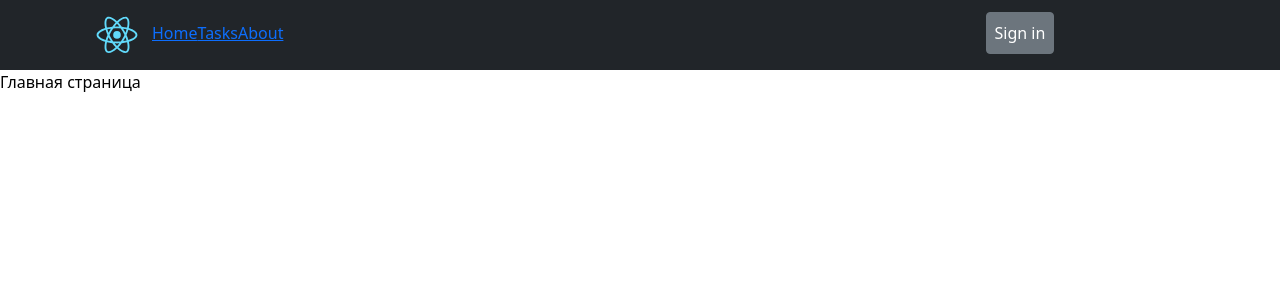
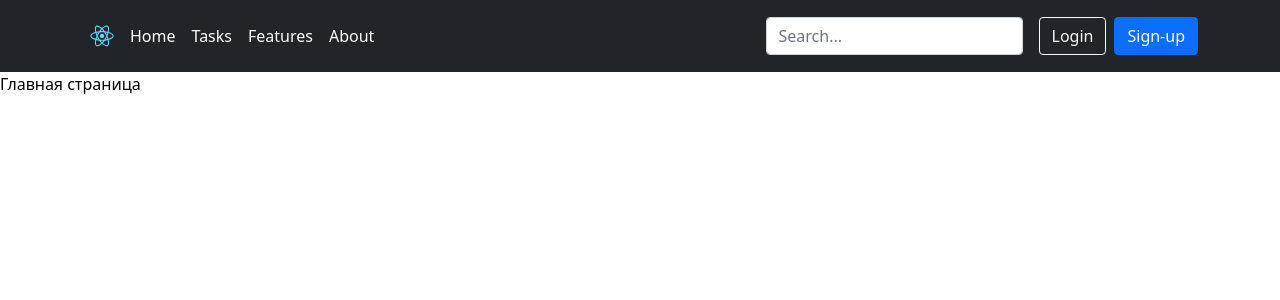
Before and after one commit to endoresur/ToDoList, a React (Create React App) app in the folder frontend/: page /main in a window 1280 px wide. Shown: the top 300 px of the page. Built offline with nearby package versions, Linux system fonts and the light colour scheme.

Commit message:
Redesign header

```diff
--- a/frontend/src/UI/Header.jsx
+++ b/frontend/src/UI/Header.jsx
@@ -1,32 +1,44 @@
-import logo from './../logo.svg';
-import React from "react";
-import 'bootstrap/dist/css/bootstrap.min.css';
-import {Navbar, Nav, Button} from "reactstrap";
+import React from 'react';
+import logo from "../logo.svg";
 import {Link} from "react-router-dom";
+import {Input} from "reactstrap";
 
-class Header extends React.Component {
+const Header = () => {
+    return (
+        <div>
+            <header className="p-3 bg-dark text-white">
+                <div className="container">
+                    <div
+                        className="d-flex flex-wrap align-items-center justify-content-center justify-content-lg-start">
+                        <a href="/" className="d-flex align-items-center mb-2 mb-lg-0 text-white text-decoration-none">
+                            <img src={logo} alt="logo" height={32} width={40}/>
+                        </a>
 
-    render() {
-        return (
-            <Navbar className={"p-0 w-100"}>
-                <Nav className={"bg-dark w-100"}>
-                    <div className={"container w-100 d-flex"}>
-                        <div className="w-100 me-auto">
-                            <img src={logo} alt="logo" height={70} width={70}/>
-                            <Link to={"/main"}>Home</Link>
-                            <Link to={"/todos"}>Tasks</Link>
-                            <Link to={"/about"}>About</Link>
-                        </div>
-                        <div className={"ms-auto p-1 w-25 flex-shrink-1"}>
+                        <ul className="nav col-12 col-lg-auto me-lg-auto mb-2 justify-content-center mb-md-0">
+                            <li><Link to={"/main"} className="nav-link px-2 text-white">Home</Link></li>
+                            <li><Link to={"/todos"} className="nav-link px-2 text-white">Tasks</Link></li>
+                            <li><Link to={"/about"} className="nav-link px-2 text-white">Features</Link></li>
+                            <li><Link to={"/about"} className="nav-link px-2 text-white">About</Link></li>
+                        </ul>
+
+                        <form className="col-12 col-lg-auto mb-3 mb-lg-0 me-lg-3">
+                            <Input type="search" className="form-control form-control-dark" placeholder="Search..."
+                                   aria-label="Search"/>
+                        </form>
+
+                        <div className="text-end">
                             <Link to={"/registration"}>
-                                <Button className={"btn btn-primary p-2 m-2"}>Sign in</Button>
+                                <button type="button" className="btn btn-outline-light me-2">Login</button>
+                            </Link>
+                            <Link to={"/registration"}>
+                                <button type="button" className="btn btn-primary">Sign-up</button>
                             </Link>
                         </div>
                     </div>
-                </Nav>
-            </Navbar>
-        )
-    }
-}
+                </div>
+            </header>
+        </div>
+    );
+};
 
 export default Header;
```
